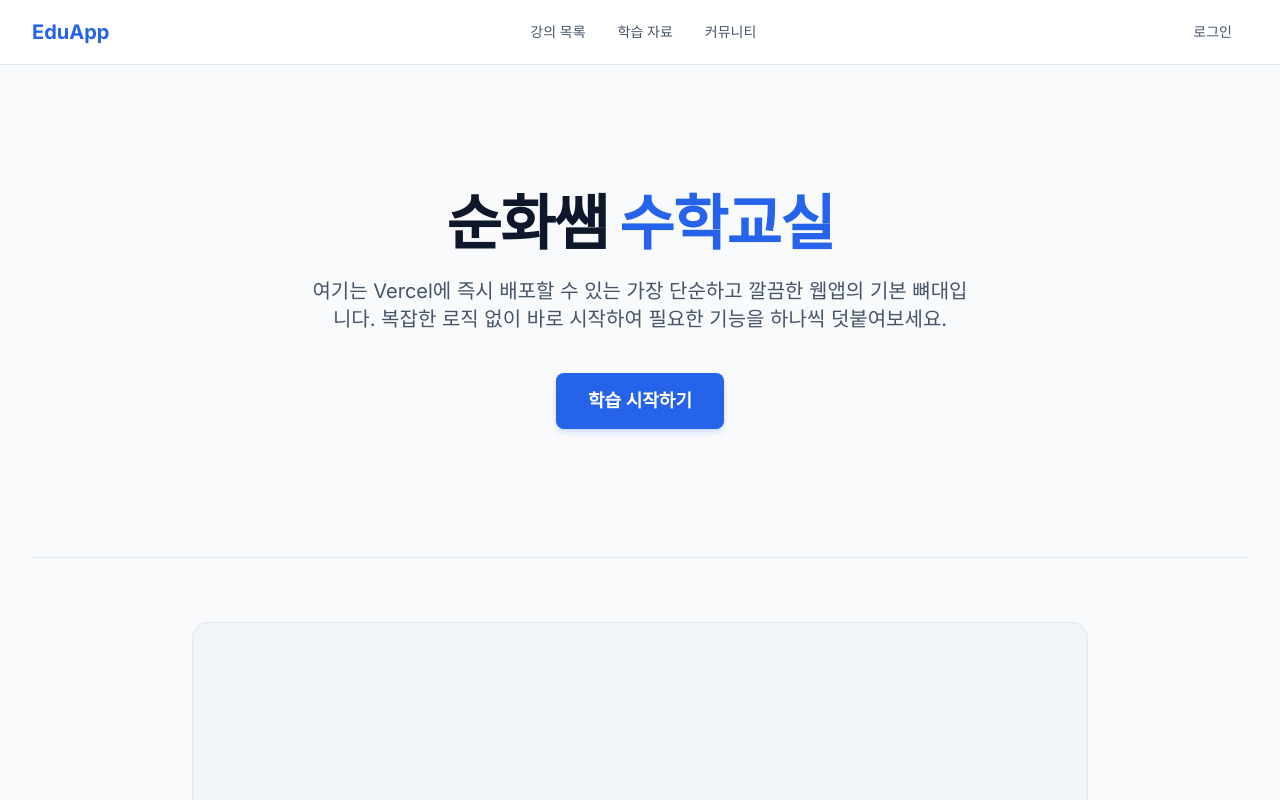
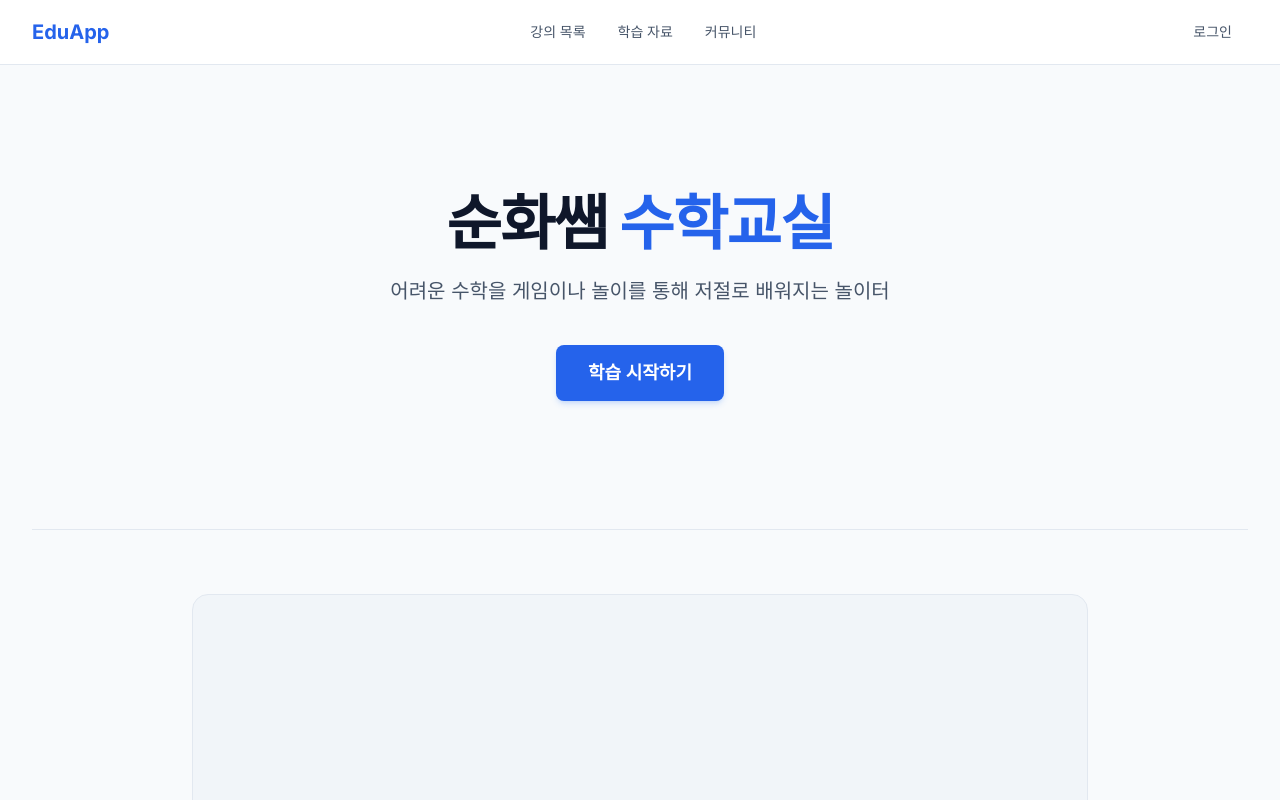
Before and after one commit to gnfkgnvm1-afk/sun, a Next.js app: page / in a window 1280 px wide. Shown: the top 800 px of the page. Built offline with nearby package versions, Linux system fonts and the light colour scheme.

Commit message:
소개 문구 수정: 수학 놀이터

```diff
--- a/app/page.tsx
+++ b/app/page.tsx
@@ -8,8 +8,7 @@ export default function Home() {
       </h1>
 
       <p className="text-lg sm:text-xl text-slate-600 max-w-2xl mb-10 leading-relaxed">
-        여기는 Vercel에 즉시 배포할 수 있는 가장 단순하고 깔끔한 웹앱의 기본 뼈대입니다.
-        복잡한 로직 없이 바로 시작하여 필요한 기능을 하나씩 덧붙여보세요.
+        어려운 수학을 게임이나 놀이를 통해 저절로 배워지는 놀이터
       </p>
 
       {/* 가짜(Placeholder) 버튼 */}
```
